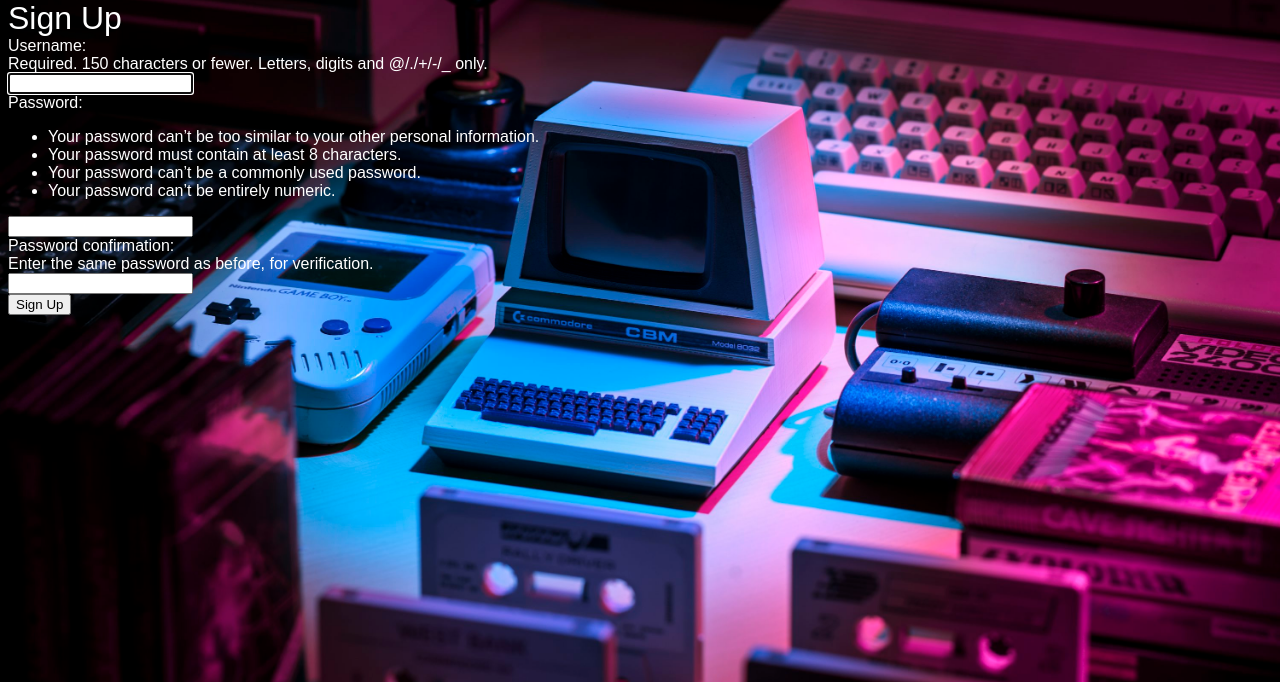
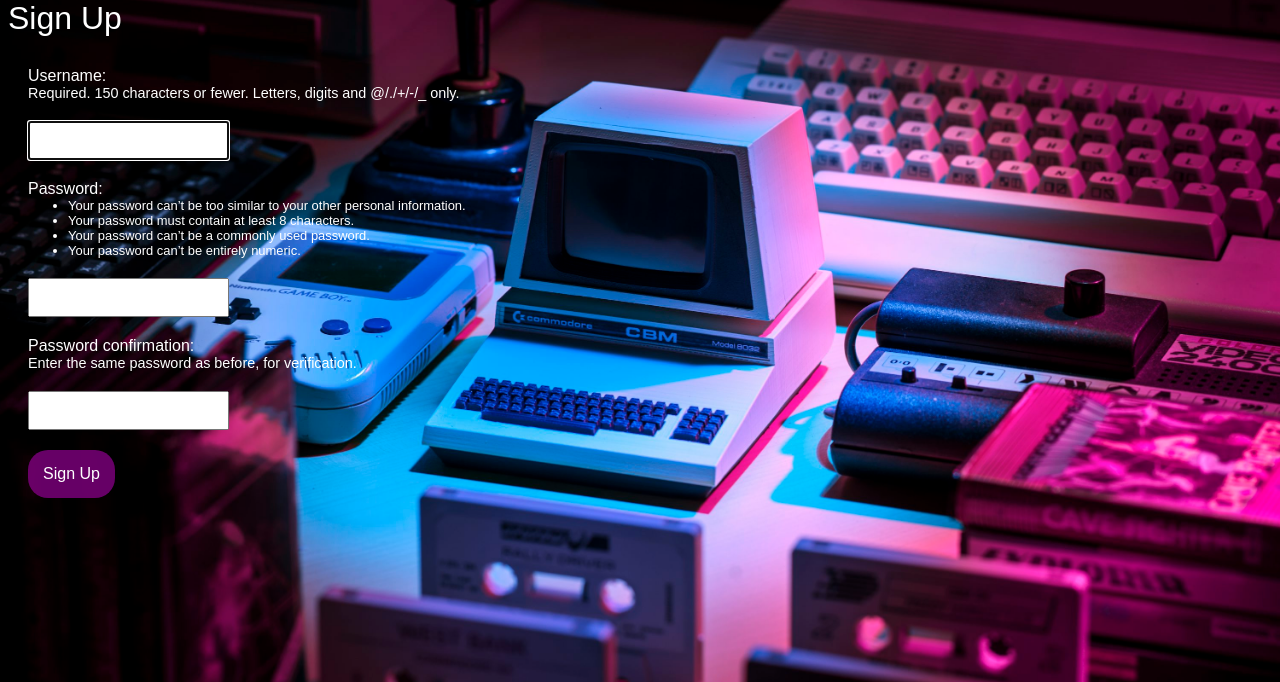
Before and after one commit to anajafizadeh/ecommerce, a Django app: page /accounts/signup/ in a window 1280 px wide. Shown: the part 118-800 px from the top of the page. Run offline with Django 5.2, Linux system fonts and the light colour scheme.

Commit message:
form styling added

```diff
--- a/assets/styles.css
+++ b/assets/styles.css
@@ -69,3 +69,43 @@ nav button {
     border: 0;
     font-size: 1em;
 }
+
+.site-form {
+    margin-top: 10px;
+    padding: 20px;
+}
+
+.site-form input, .site-form textarea{
+    display: block;
+    margin: 5px 0 20px 0;
+    padding: 10px;
+}
+
+.site-form input[type='submit']{
+    border: 0;
+    border-radius: 20px;
+    color: #fff;
+    font-size: 1em;
+    background-color: rgba(128, 0, 128, 0.8);
+    padding: 15px;
+    cursor: pointer;
+}
+
+.helptext, .helptext ul{
+    margin: 0 auto 20px;
+    font-size: 0.9em;
+    display:block;
+}
+
+.errorlist li{
+    padding: 10px;
+    list-style-type: none;
+    background-color: #ff5722;
+    border-radius: 10px;
+    margin: 10px 0;
+    display: inline-block;
+}
+
+.errorlist{
+    padding: 0;
+}
```
Also changed, not shown: db.sqlite3, media/4k-mercedes-benz-black-in-street-xbrm15lrwv19d5x6.jpg (added), 1 other file.
